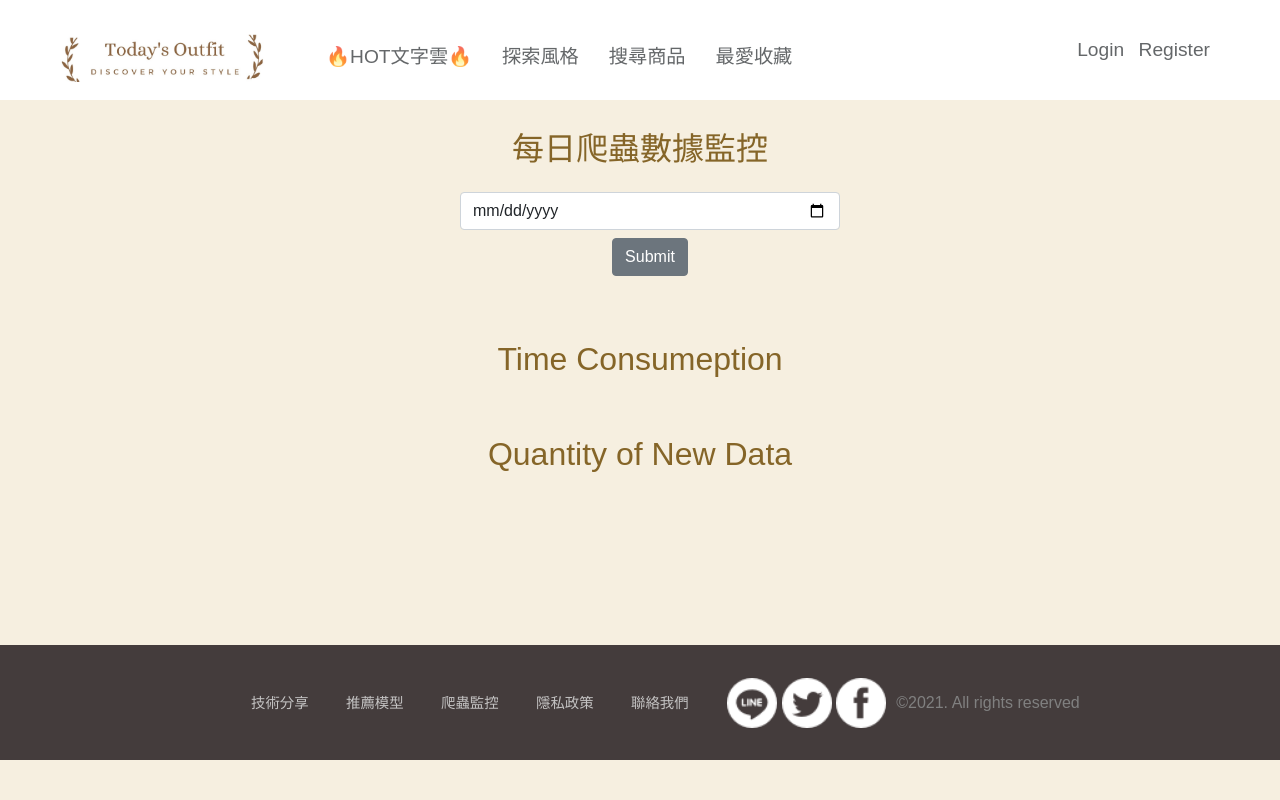
After one commit to PikoLab/todays-outfit, a Flask app: page /dashboard/crawler in a window 1280 px wide. The commit adds this page. Run offline with Flask 2, Linux system fonts and the light colour scheme; parts of the project's set-up code (start-up, migrations or seed data) failed here and were passed over; some libraries are stand-ins or nearby versions; some web fonts are replaced.

Commit message:
add recommendation dashboard

```diff
--- a/01_Data_Pipeline/crawler_and_etl/model_sql.py
+++ b/01_Data_Pipeline/crawler_and_etl/model_sql.py
@@ -111,14 +111,14 @@ def extract_month_outfit(gender,period_month_ago):
                 JOIN kol ON outfit.kol_id=kol.kol_id \
                 WHERE DATE(outfit.posted_at) > %s \
                 and kol.gender=%s\
-                and outfit.total_likes > 150"
+                and outfit.total_likes > 200"
     cursor=mysqldb.cursor()
     cursor.execute(sql,(period_month_ago, gender))
     tuple_seasonal_outfit=tuple([outfit['outfit_id'] for outfit in cursor.fetchall()])
     return tuple_seasonal_outfit
 
 def extract_batch_seasonal_rating_data(tuple_seasonal_outfit, start_point, end_point):
-    sql="SELECT uid,outfit_id,rating FROM rating \
+    sql="SELECT uid,outfit_id,FLOOR(rating) as rating FROM rating \
           WHERE outfit_id in %s \
                 and id between %s and %s \
           Group BY 1,2 \
--- a/02_Web/server/__init__.py
+++ b/02_Web/server/__init__.py
@@ -33,3 +33,5 @@ api.add_resource(Logout,'/logout')
 api.add_resource(Datapipeline,'/datapiline')
 api.add_resource(WordcloudSearch,'/wordcloud/search')
 api.add_resource(Shopping,'/shopping')
+api.add_resource(RecommendationDashboard,'/dashboard/recommendation')
+api.add_resource(CrawlerDashboard,'/dashboard/crawler')
--- a/02_Web/server/routes.py
+++ b/02_Web/server/routes.py
@@ -11,6 +11,11 @@ from flask_restful import Resource
 import json
 from utils import get_season
 import time
+
+#plotly
+import pandas as pd
+import plotly
+import plotly.express as px
 
 access_token_expired_time=3600
 
@@ -56,6 +61,14 @@ def _check_login_auth(email,password):
     hashed_password=user['password'] if user else None
     valid=bcrypt.check_password_hash(hashed_password, password) if hashed_password != None else False
     return {'uid':uid, 'gender':gender, 'valid':valid}
+
+def create_graph(data_source, y_axis, title):
+    gender=['women','men']
+    y_axis=[data_source['women'],data_source['men']]
+    data=dict(gender=gender, y_axis=y_axis)
+    figure_name= px.bar(data, x='gender', y=y_axis, title=title)
+    graphJSON = json.dumps(figure_name, cls=plotly.utils.PlotlyJSONEncoder)
+    return graphJSON
 
 class Home(Resource):
     def get(self):
@@ -155,7 +168,7 @@ class Explore(Resource):
         if total_wish_outfit == 0:
             lst_outfits=get_populer_recomm(season,gender,uid)
         else:
-            lst_explore_recomm=get_explore_recomm(uid,gender)
+            lst_explore_recomm=get_explore_recomm(uid,gender,season)
             lst_outfits=lst_explore_recomm if len(lst_explore_recomm)!=0 else get_populer_recomm(season,gender,uid)
 
         tracking_behavior_viewed(lst_outfits,uid)
@@ -239,10 +252,6 @@ class Logout(Resource):
         session.clear()
         return redirect(url_for('home'))
 
-class Datapipeline(Resource):
-    def get(self):
-        return make_response(render_template('datapipeline.html'),200)
-
 class WordcloudSearch(Resource):
     def get(self):
         if request.args.get('keyword'):
@@ -294,6 +303,40 @@ class Shopping(Resource):
             keyword_link= OFFICIAL_URL +'/wordcloud/search?keyword='+keyword+'&keywordch='+keywordch
             return make_response(render_template('shopping.html',keyword_link=keyword_link, products=shop_products, outfit_image=shop_outfit['outfit_image'],outfitid=outfit_id),200)
 
+class Datapipeline(Resource):
+    def get(self):
+        return make_response(render_template('datapipeline.html'),200)
+
+class RecommendationDashboard(Resource):
+    def get(self):
+        latest_date=date.today()
+        knn_time_consumption=get_etl_latest_time(latest_date, 'Build Recommendation Model')
+        knn_outfit_quantity=get_etl_quantity(latest_date, 'knn_outfits')
+        knn_rating_quantity=get_etl_quantity(latest_date, 'knn_ratings')
+        if not knn_time_consumption['women'] or not knn_outfit_quantity['women'] or not knn_rating_quantity['women'] :
+            return make_response(render_template('dashboard.html', latest_date=latest_date,  show_data='no'),200)
+        graph1JSON=create_graph(knn_time_consumption,'time_seconds', 'Time Consumption')
+        graph2JSON=create_graph(knn_outfit_quantity,'outfit_quantity', 'Outfit Quantity')
+        graph3JSON=create_graph(knn_rating_quantity,'rating_quantity', 'Rating Quantity')
+        return make_response(render_template('dashboard.html', latest_date=latest_date,  graph1JSON=graph1JSON, graph2JSON=graph2JSON, graph3JSON=graph3JSON,show_data='yes'),200)
+
+    def post(self):
+        latest_date=request.form['date']
+        knn_time_consumption=get_etl_latest_time(latest_date, 'Build Recommendation Model')
+        knn_outfit_quantity=get_etl_quantity(latest_date, 'knn_outfits')
+        knn_rating_quantity=get_etl_quantity(latest_date, 'knn_ratings')
+        if not knn_time_consumption['women'] or not knn_outfit_quantity['women'] or not knn_rating_quantity['women'] :
+            return make_response(render_template('dashboard.html', latest_date=latest_date,  show_data='no'),200)
+        else:
+            graph1JSON=create_graph(knn_time_consumption,'time_seconds', 'Time Consumption')
+            graph2JSON=create_graph(knn_outfit_quantity,'outfit_quantity', 'Outfit Quantity')
+            graph3JSON=create_graph(knn_rating_quantity,'rating_quantity', 'Rating Quantity')
+            return make_response(render_template('dashboard.html', latest_date=latest_date,  graph1JSON=graph1JSON, graph2JSON=graph2JSON, graph3JSON=graph3JSON,show_data='yes'),200)
+
+class CrawlerDashboard(Resource):
+    def get(self):
+        return make_response(render_template('crawler.html', show_data='yes'),200)
+
 @app.errorhandler(404)
 def page_not_found(e):
     return make_response(render_template('404.html'), 404)
--- a/02_Web/server/static/style.css
+++ b/02_Web/server/static/style.css
@@ -14,6 +14,18 @@ body {
     display: grid;
     grid-template-columns: repeat(3, 350px);
     padding: 30px 0px 0px 20px;
+}
+
+.dashboard-container{
+  display:flex;
+  justify-content: center;
+  display: grid;
+  grid-template-columns: repeat(3, 500px);
+  padding: 10px 0px 0px 20px;
+}
+
+.dashboard-graph{
+  box-shadow: 0px 15px 35px -5px rgba(50, 88, 130, 0.32);
 }
 
 .datapipeline{
--- /dev/null
+++ b/02_Web/server/templates/crawler.html
@@ -0,0 +1,16 @@
+{% extends "layout.html" %}
+{% block content %}
+<div id="wordcloud-container">
+    <form method="POST">
+        <h1 class="text-center">每日爬蟲數據監控</h1>
+        <div class="container d-flex justify-content-center pt-3" style="width: 400px">
+          <input type="date" id="picker", class="form-control" name="date" placeholder="Choose a date" value={{latest_date}}>
+        </div>
+        <div class="container d-flex justify-content-center pt-0 pb-3" style="width: 400px">
+          <input type="submit" class="btn btn-secondary mt-2">
+        </div>
+    </form>
+      <h1 class="mt-5">Time Consumeption</h1>
+      <h1 class="mt-5">Quantity of New Data</h1>
+</div>
+{% endblock content %}
--- a/02_Web/server/templates/layout.html
+++ b/02_Web/server/templates/layout.html
@@ -41,11 +41,11 @@
 
         <footer>
           <ul class="footer">
-            <li ><a class="footer-link" href="{{ url_for('datapipeline')}}">關於我們</a></li>
-            <li ><a class="footer-link" href="">服務條款</a></li>
+            <li ><a class="footer-link" href="{{ url_for('datapipeline')}}">技術分享</a></li>
+            <li ><a class="footer-link" href="{{ url_for('recommendationdashboard')}}">推薦模型</a></li>
+            <li ><a class="footer-link" href="{{ url_for('crawlerdashboard')}}">爬蟲監控</a></li>
             <li ><a class="footer-link" href="">隱私政策</a></li>
             <li ><a class="footer-link" href="">聯絡我們</a></li>
-            <li ><a class="footer-link" href="">FAQ</a></li>
           </ul>
           <div class="links">
             <img src="{{ url_for('static', filename='pics/line.png') }}">
```
Also changed, not shown: 02_Web/server/models.py (+27 -10 lines), 02_Web/server/templates/dashboard.html (added, +56 -0 lines), 02_Web/run.py (line endings or trailing spaces), 02_Web/server/static/pics/datapipeline_etl.png.
